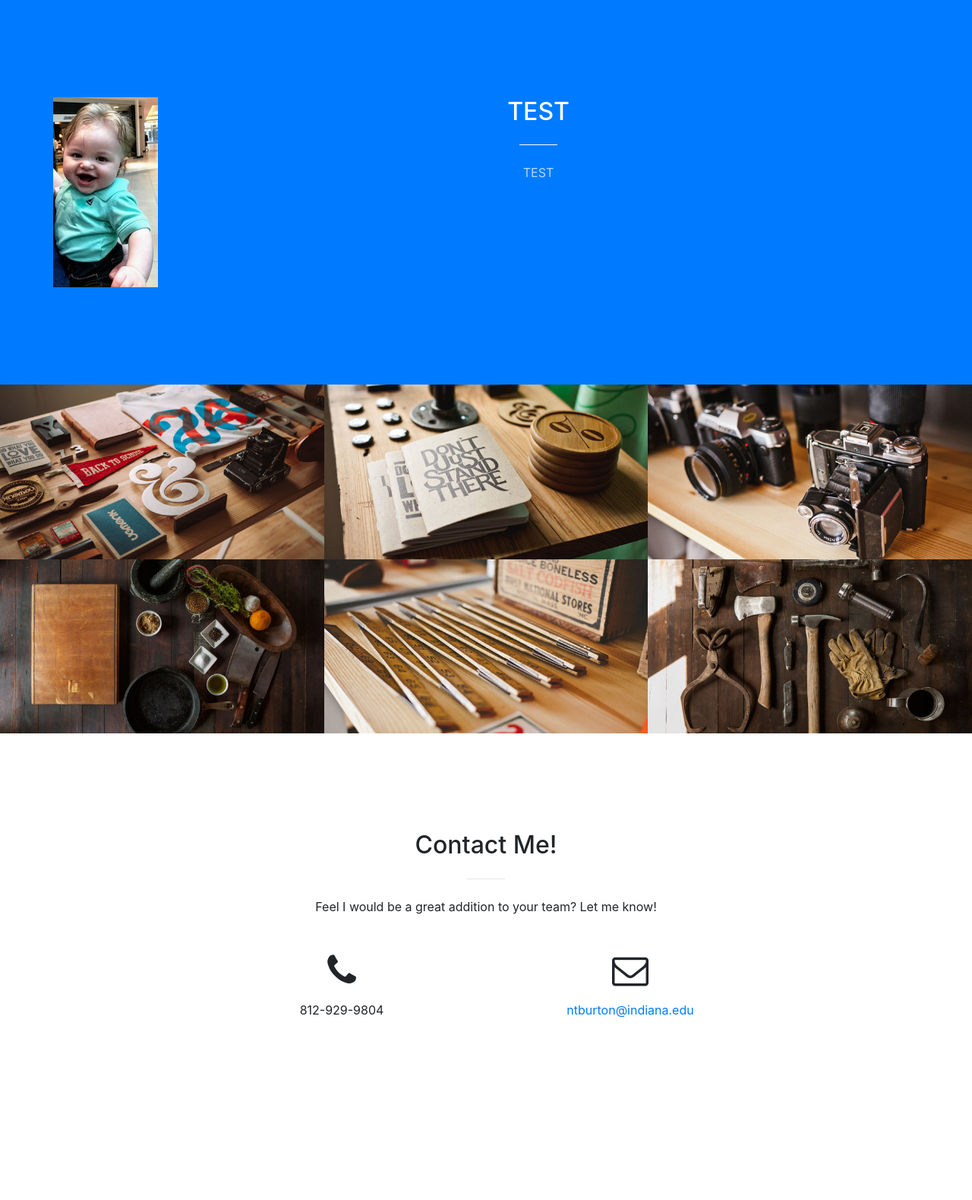
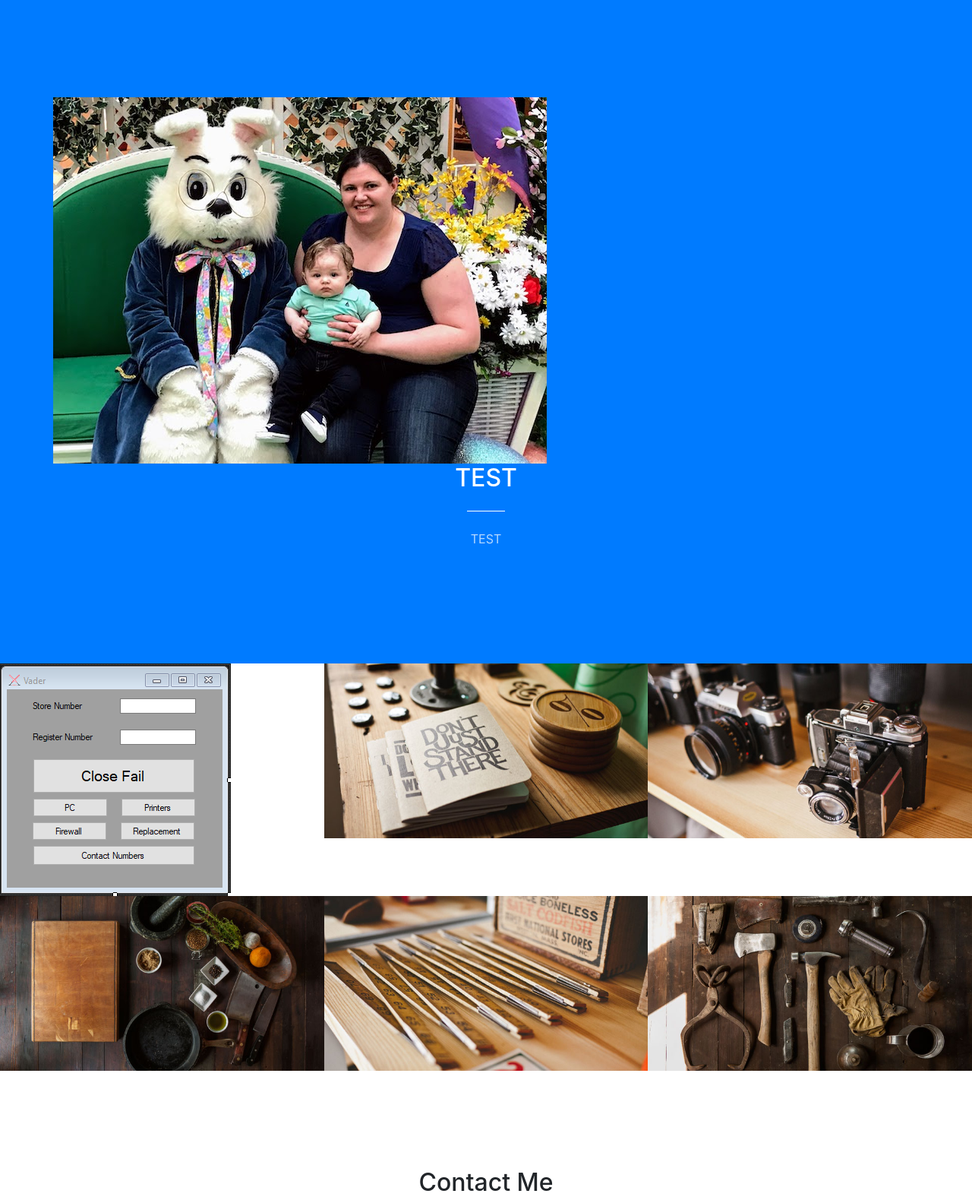
Before and after one commit to Giggsity/giggsity.github.io, a website with bundled scripts: page index.html in a window 1280 px wide. Shown: the part 800-2379 px from the top of the page at 76% size. Before the commit the page ends 2285 px from the top, so only its background shows below. Built offline with nearby package versions, Linux system fonts and the light colour scheme; files whose address does not match are found by name.

Commit message:
updated project 1

```diff
--- a/index.html
+++ b/index.html
@@ -72,7 +72,7 @@
     <section class="bg-primary" id="about">
       <div class="container">
         <div class="row">
-          <img class="img-fluid" src="img/Finn.jpg" alt="My Son">
+          <img class="img-fluid" src="img/family.jpg" alt="My Family">
           <div class="col-lg-8 mx-auto text-center">
             <h2 class="section-heading text-white">TEST</h2>
             <hr class="light my-4">
@@ -86,8 +86,8 @@
       <div class="container-fluid p-0">
         <div class="row no-gutters popup-gallery">
           <div class="col-lg-4 col-sm-6">
-            <a class="portfolio-box" href="img/portfolio/fullsize/1.jpg">
-              <img class="img-fluid" src="img/portfolio/thumbnails/1.jpg" alt="">
+            <a class="portfolio-box" href="https://github.com/Giggsity/Vader">
+              <img class="img-fluid" src="img/portfolio/vader.png" alt="">
               <div class="portfolio-box-caption">
                 <div class="portfolio-box-caption-content">
                   <div class="project-category text-faded">
@@ -183,9 +183,9 @@
       <div class="container">
         <div class="row">
           <div class="col-lg-8 mx-auto text-center">
-            <h2 class="section-heading">Contact Me!</h2>
+            <h2 class="section-heading">Contact Me</h2>
             <hr class="my-4">
-            <p class="mb-5">Feel I would be a great addition to your team? Let me know!</p>
+            <p class="mb-5">If you feel I would be a great addition to your team, let me know!</p>
           </div>
         </div>
         <div class="row">
```
Also changed, not shown: css/creative.min.css, img/DealCheck.png (added), img/family.jpg (added), img/sweetness.png (added), img/vader.png (added), 4 other files.
